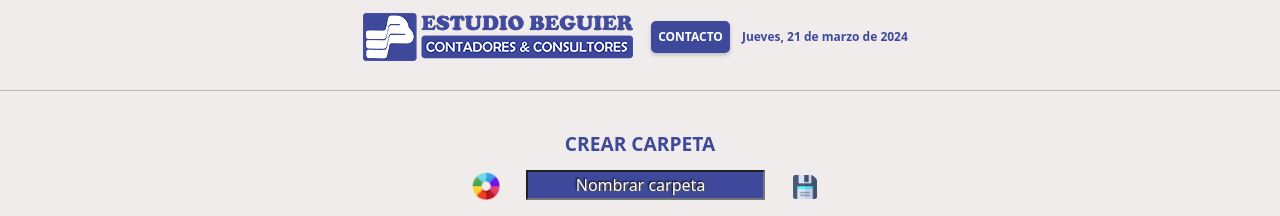
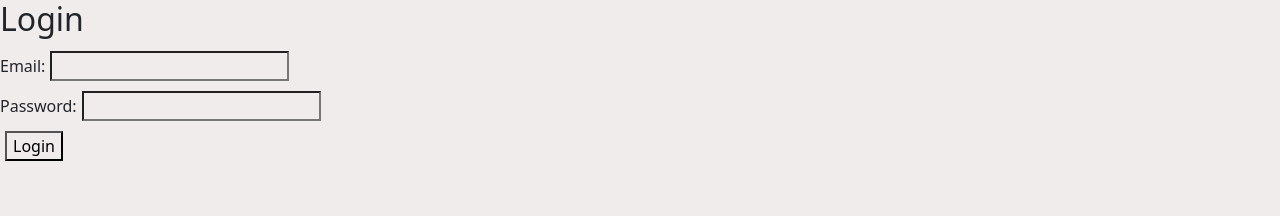
Before and after one commit to AlbertoBeguier/TareasPendientes, a React (Vite) app: page / in a window 1280 px wide. Shown: the top 216 px of the page. Built offline with nearby package versions, Linux system fonts and the light colour scheme; no server answers; the database is empty.

Commit message:
firebase

```diff
--- a/src/App.jsx
+++ b/src/App.jsx
@@ -2,29 +2,50 @@ import "bootstrap/dist/css/bootstrap.min.css";
 import "./App.css";
 import "./styles/TaskFolderManager.css";
 import { useState, useCallback, useEffect } from "react";
+import { getAuth, onAuthStateChanged } from "firebase/auth";
 import { NavBar } from "./components/NavBar";
 import { TaskFolderManager } from "./components/TaskFolderManager";
 import { TaskListManager } from "./components/TaskListManager";
 import { Footer } from "./components/Footer";
-import { collection, getDocs, setDoc, doc } from "firebase/firestore";
+import { collection, getDocs, setDoc, doc, query } from "firebase/firestore";
 import { db } from "./firebase";
+import { Login } from "./components/Login";
 
 export function App() {
   const [taskFolders, setTaskFolders] = useState([]);
   const [selectedFolderName, setSelectedFolderName] = useState("");
+  const [user, setUser] = useState(null);
 
   useEffect(() => {
-    const fetchTaskFolders = async () => {
-      const querySnapshot = await getDocs(collection(db, "taskFolders"));
-      const folders = querySnapshot.docs.map(doc => ({ id: doc.id, ...doc.data() }));
-      setTaskFolders(folders);
-    };
-
-    fetchTaskFolders();
+    const auth = getAuth();
+    onAuthStateChanged(auth, (user) => {
+      if (user) {
+        setUser(user);
+      } else {
+        setUser(null);
+      }
+    });
   }, []);
 
+  useEffect(() => {
+    if (user) {
+      const fetchTaskFolders = async () => {
+        try {
+          const foldersRef = collection(db, "taskFolders");
+          const q = query(foldersRef);  // No filtro por usuario para que se vean todas las carpetas
+          const querySnapshot = await getDocs(q);
+          const folders = querySnapshot.docs.map(doc => ({ id: doc.id, ...doc.data() }));
+          setTaskFolders(folders);
+        } catch (error) {
+          console.error("Error al recuperar las carpetas de tareas:", error);
+        }
+      };
+
+      fetchTaskFolders();
+    }
+  }, [user]);
+
   const updateFolders = useCallback(async newFolders => {
-    // Actualiza cada carpeta en Firestore
     for (const folder of newFolders) {
       await setDoc(doc(db, "taskFolders", folder.id || folder.name), folder);
     }
@@ -35,9 +56,13 @@ export function App() {
     setSelectedFolderName(folderName);
   }, []);
 
+  if (!user) {
+    return <Login setUser={setUser} />;
+  }
+
   return (
     <div className="app">
-      <NavBar />
+      <NavBar user={user} />
       <TaskFolderManager
         taskFolders={taskFolders}
         updateFolders={updateFolders}
--- a/src/components/NavBar.jsx
+++ b/src/components/NavBar.jsx
@@ -1,36 +1,41 @@
+import PropTypes from "prop-types";
 import { useState } from "react";
+import { getAuth, signOut } from "firebase/auth";
 import logo from "../assets/logoEstudio.png"; // Asegúrate de que la ruta a tu imagen de logo es correcta
 import whatsappIcon from "/whatsapp.png"; // Asegúrate de que la ruta a tu imagen de WhatsApp es correcta
 import "../styles/NavBar.css"; // Asegúrate de que el camino al CSS es correcto
 import { obtenerFechaActual } from "../utilities/fechaActual.js";
 
-export const NavBar = () => {
-  // Estado para controlar la visibilidad del botón y del elemento de contacto
-  // `true` significa que el botón de contacto se mostrará inicialmente
+export const NavBar = ({ user }) => {
   const [showContact, setShowContact] = useState(true);
   const [showDate, setShowDate] = useState(true); // Estado para mostrar la fecha actual
 
-  // Función para manejar el clic en el botón de contacto
   const handleContactClick = () => {
     setShowContact(false); // Oculta el botón de contacto
     setShowDate(false); // Oculta la fecha
 
-    // Después de 10 segundos, cambia el estado de nuevo para mostrar el botón de contacto y la fecha
     setTimeout(() => {
       setShowContact(true);
       setShowDate(true); // Muestra la fecha
     }, 10000);
   };
 
+  const handleLogout = () => {
+    const auth = getAuth();
+    signOut(auth).then(() => {
+      console.log("Logout exitoso");
+    }).catch((error) => {
+      console.error("Error al cerrar sesión", error);
+    });
+  };
+
   return (
     <>
       <nav className="navbar navbar-expand-lg justify-content-center">
-        {/* Logo del estudio */}
         <span className="navbar-brand">
           <img src={logo} className="d-inline-block align-top" alt="logo" />
         </span>
 
-        {/* Lista de elementos de navegación */}
         <ul className="navbar-nav">
           {showContact ? (
             <li className="nav-item">
@@ -49,11 +54,22 @@ export const NavBar = () => {
             </li>
           )}
         </ul>
-        {/* Condicional para mostrar u ocultar la fecha */}
+
         {showDate && (
           <span className="fecha-actual"> {obtenerFechaActual()}</span>
+        )}
+
+        {/* Botón de Logout solo visible cuando el usuario está logueado */}
+        {user && (
+          <button className="btn btn-danger ml-auto" onClick={handleLogout}>
+            Logout
+          </button>
         )}
       </nav>
     </>
   );
 };
+
+NavBar.propTypes = {
+  user: PropTypes.object,
+};
```
Also changed, not shown: src/components/Login.jsx (+6 -1 lines), vite.config.js.timestamp-1723503796566-d553f4aadba0b.mjs (added, +10 -0 lines).
